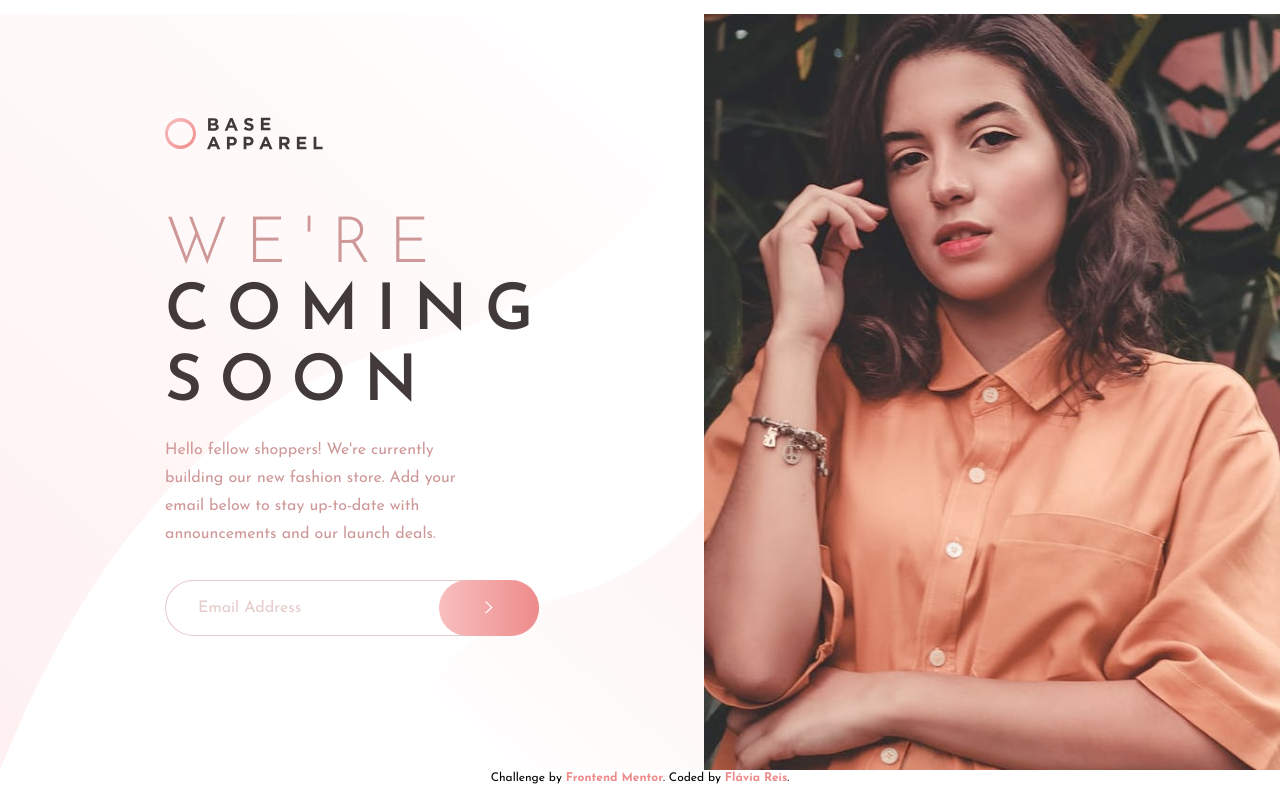
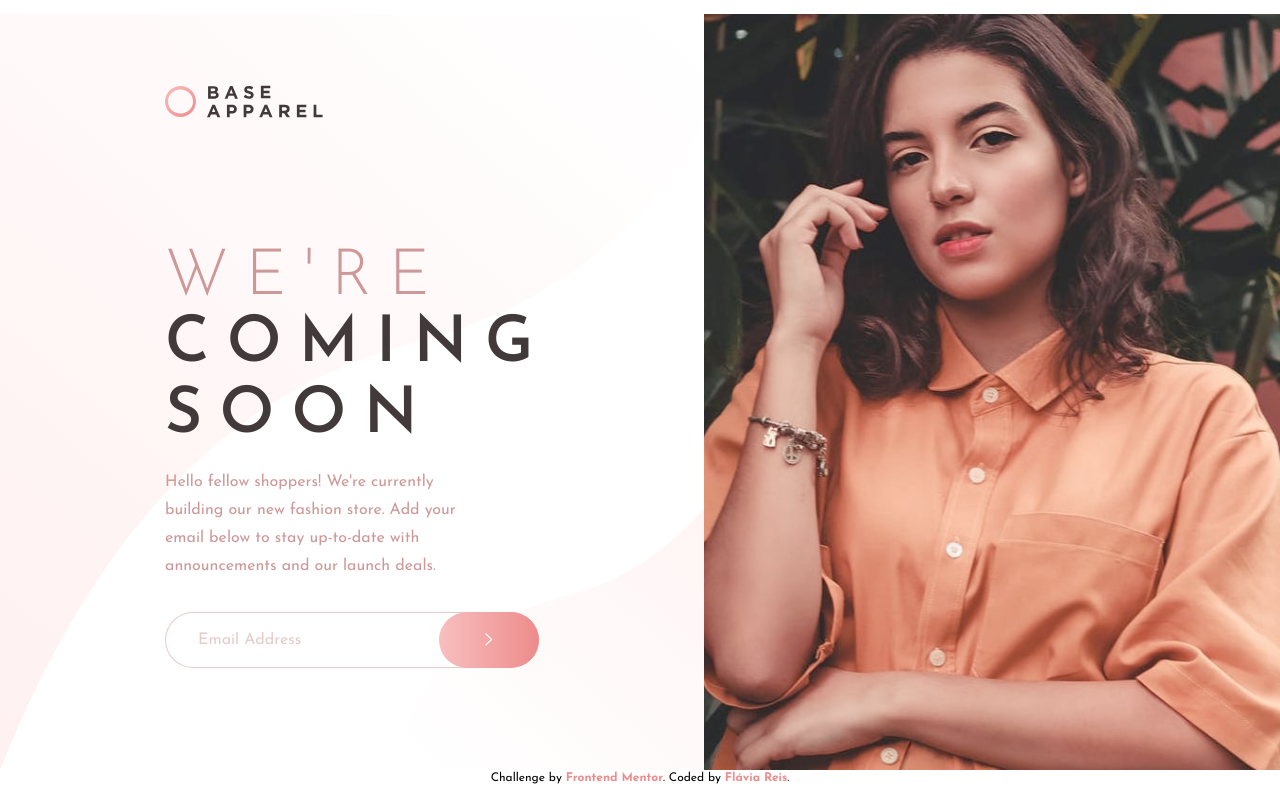
Before and after one commit to flaviare1s/base-apparel-coming-soon, a website: page src/index.html in a window 1280 px wide. Drawn offline with Linux system fonts and the light colour scheme.

Commit message:
Making the styles

```diff
--- a/src/index.html
+++ b/src/index.html
@@ -26,14 +26,14 @@
 
     <div class="lg:w-[55%]">
       <img class="hidden lg:block px-[165px]" src="../images/logo.svg" alt="Logo">
-      <h1 class="uppercase text-4xl lg:text-[64px] tracking-[10.83px] lg:tracking-[17.32px] text-center lg:text-left px-8 lg:px-[165px] pt-16 pb-4">
+      <h1 class="uppercase text-4xl lg:text-[64px] tracking-[10.83px] lg:tracking-[17.32px] text-center lg:text-left px-8 lg:px-[165px] pt-16 pb-4 lg:mt-16">
         <span class="text-pele font-light leading-[42px] lg:leading-[64px]">We're </span>
         <span class="text-dark font-semibold lg:leading-[71px]">coming soon</span></h1>
       <p class="text-pele text-sm lg:text-base text-center lg:text-left px-8 lg:px-[165px] leading-[22px] lg:leading-[28px] lg:w-[90%]">
         Hello fellow shoppers! We're currently building our new fashion store.
         Add your email below to stay up-to-date with announcements and our launch deals.
       </p>
-      <form class="my-8 flex justify-center">
+      <form class="mt-8 mb-[92px] lg:mb-8 flex justify-center">
         <input class="relative border border-pele border-opacity-50 w-full mx-8 lg:mx-[165px] h-[48px] lg:h-[56px] pl-[24px] lg:pl-8 rounded-[30px] placeholder:text-pele placeholder:opacity-50" type="email" name="email" id="email" placeholder="Email Address">
         <button class="absolute right-0 lg:right-[45%] mr-8 lg:mr-[165px] w-16 lg:w-[100px] px-[28px] lg:px-[46px] bg-gradient-to-r from-rosa-claro to-rosa rounded-[30px] h-[48px] lg:h-[56px]" type="submit"><img src="../images/icon-arrow.svg" alt="Icon Arrow"></button>
       </form>
```
Also changed, not shown: src/output.css.
